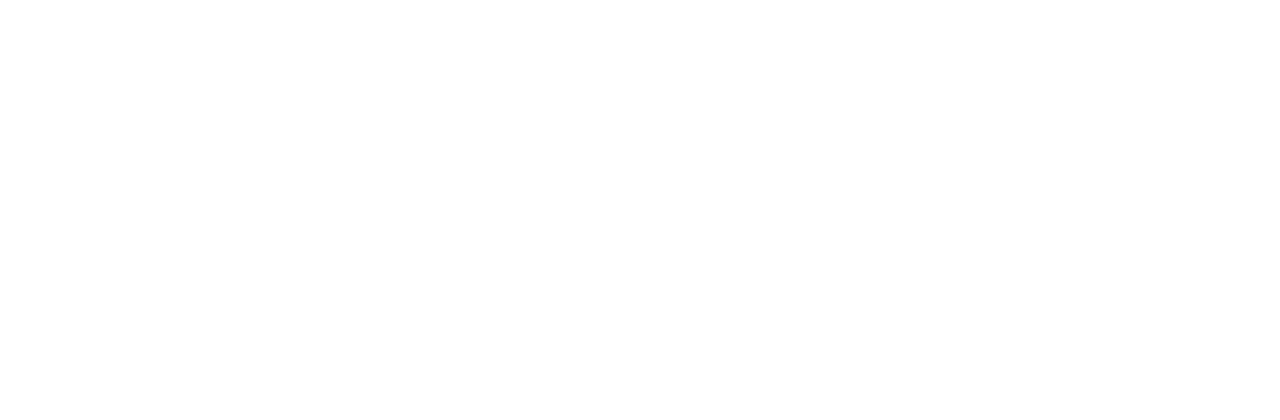
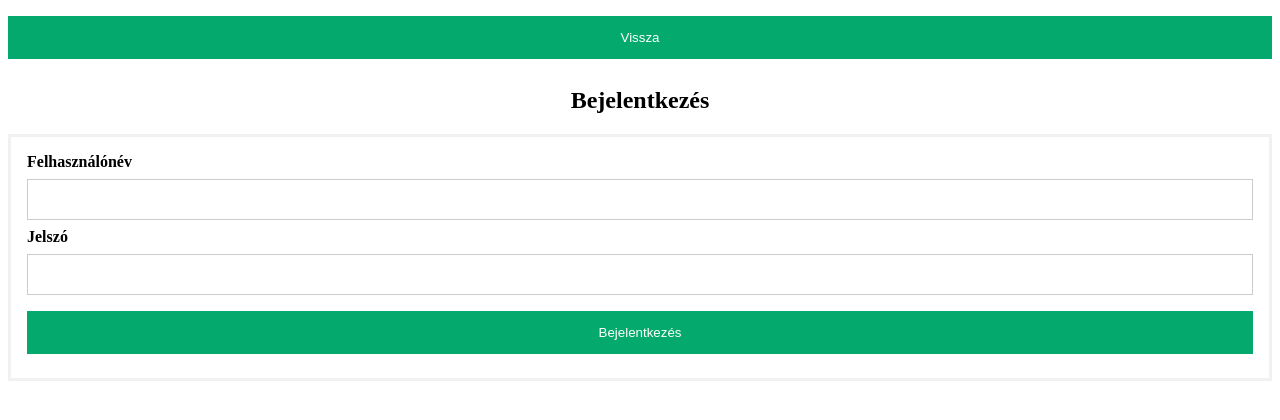
Before and after one commit to Patrik1866/AFP_miniprojekt, a website: page Public/Login.html in a window 1280 px wide. Drawn offline with Linux system fonts and the light colour scheme.

Commit message:
Login oldal alapok

```diff
--- a/Public/Home.css
+++ b/Public/Home.css
@@ -4,7 +4,7 @@ div.header{
     border-radius: 7px;
 }
 body{
-    background-image: image('backgroundPicture.jpg');
+    background-image: image('/backgroundPicture.jpg');
     margin: auto;
 }
 div.wrapper{
--- /dev/null
+++ b/Public/Login.css
@@ -0,0 +1,71 @@
+/* Bordered form */
+h2{
+    text-align: center;
+}
+form {
+    border: 3px solid #f1f1f1;
+  }
+
+  /* Full-width inputs */
+  input[type=text], input[type=password] {
+    width: 100%;
+    padding: 12px 20px;
+    margin: 8px 0;
+    display: inline-block;
+    border: 1px solid #ccc;
+    box-sizing: border-box;
+  }
+
+  /* Set a style for all buttons */
+  button {
+    background-color: #04AA6D;
+    color: white;
+    padding: 14px 20px;
+    margin: 8px 0;
+    border: none;
+    cursor: pointer;
+    width: 100%;
+  }
+
+  /* Add a hover effect for buttons */
+  button:hover {
+    opacity: 0.8;
+  }
+
+  /* Extra style for the cancel button (red) */
+  .cancelbtn {
+    width: auto;
+    padding: 10px 18px;
+    background-color: #f44336;
+  }
+
+
+  /* Add padding to containers */
+  .container {
+    padding: 16px;
+  }
+
+  /* The "Forgot password" text */
+  span.psw {
+    float: right;
+    padding-top: 16px;
+  }
+
+  /* Change styles for span and cancel button on extra small screens */
+  @media screen and (max-width: 300px) {
+    span.psw {
+      display: block;
+      float: none;
+    }
+    .cancelbtn {
+      width: 100%;
+    }
+  }
+.back-button{
+    width: 60px;
+    text-align: center;
+    color: white;
+}
+a:link{
+    color: white;
+}
--- a/Public/Login.html
+++ b/Public/Login.html
@@ -1,12 +1,27 @@
 <!DOCTYPE html>
-<html lang="en">
+<html>
 <head>
-    <meta charset="UTF-8">
-    <meta name="viewport" content="width=device-width, initial-scale=1.0">
-    <link rel="stylesheet" href="Home.css">
-    <title>Document</title>
+<meta name="viewport" content="width=device-width, initial-scale=1">
+<link rel="stylesheet" href="Login.css">
 </head>
 <body>
+    <div>
+        <button><a href="Home.html" style="text-decoration: none;">Vissza</a></button>
+    </div>
+<h2 class="loginszoveg">Bejelentkezés</h2>
+
+<form action="/action_page.php" method="post">
+
+  <div class="container">
+    <label for="uname"><b>Felhasználónév</b></label>
+    <input type="text" name="uname" required>
+
+    <label for="psw"><b>Jelszó</b></label>
+    <input type="password" name="psw" required>
+
+    <button type="submit">Bejelentkezés</button>
+  </div>
+</form>
 
 </body>
 </html>
```
